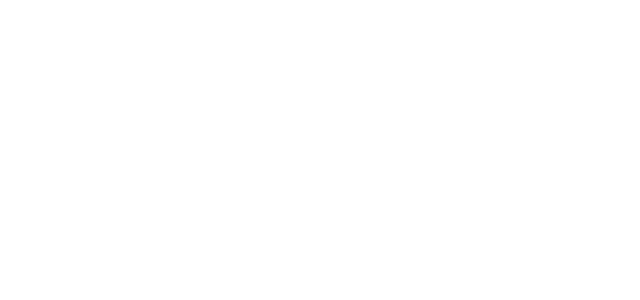
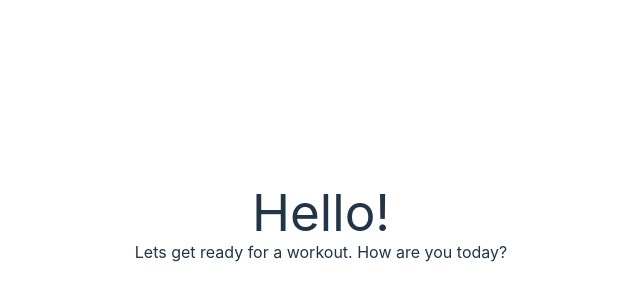
Before and after one commit to ayoubzann/MOMENTUM, a React (Vite) app in the folder Frontend/MomentumFrontend/: page / in a window 1280 px wide. Before the commit this address had no page. Shown: the part 176-476 px from the top of the page, without its empty margins (319-959 px from the left). Built offline with nearby package versions, Linux system fonts and the light colour scheme.

Commit message:
Added: CRUD finished

```diff
--- a/Frontend/MomentumFrontend/src/App.tsx
+++ b/Frontend/MomentumFrontend/src/App.tsx
@@ -2,6 +2,7 @@
 import './App.css'
 import WorkoutListPage from './comps/Pages/WorkoutListPage/WorkoutListPage'
 import WorkoutCrudPage from './comps/Pages/WorkoutCrudPage/WorkoutCrudPage'
+import MoodCheckerPage from './comps/Pages/MoodCheckerPage/MoodCheckerPage'
 
 function App() {
 
@@ -10,6 +11,7 @@
     <Routes>
       <Route path="/Workouts" element={<WorkoutListPage/>}/>
       <Route path="AddWorkouts" element={<WorkoutCrudPage/>}/>
+      <Route path="" element={<MoodCheckerPage/>}/>
     </Routes>
     </>
   )
--- /dev/null
+++ b/Frontend/MomentumFrontend/src/comps/Pages/MoodCheckerPage/MoodCheckerPage.tsx
@@ -0,0 +1,12 @@
+import React from "react";
+
+const MoodCheckerPage = () => {
+
+  return <div>
+    <h1> Hello! </h1>
+    <h2> Lets get ready for a workout. How are you today?</h2>
+
+  </div>;
+};
+
+export default MoodCheckerPage;
--- a/Frontend/MomentumFrontend/src/comps/Pages/WorkoutListPage/WorkoutCard.tsx
+++ b/Frontend/MomentumFrontend/src/comps/Pages/WorkoutListPage/WorkoutCard.tsx
@@ -2,16 +2,15 @@
 import ExerciseList from "./ExerciseList";
 import { deleteWorkout } from "../../../utils";
 
-const WorkoutCard = ({ data, onDelete }) => {
-
-
-
+const WorkoutCard = ({ data, editor, onDelete }) => {
   return (
     <div className="border p-2 m-4">
       <h2 className="text-2xl"> {data.workoutName}</h2>
       <h3 className="text-xl">Intensity: {data.workoutIntensity}</h3>
       <h3 className="text-xl">Workout level: {data.workoutLevel}</h3>
-      <button onClick={()=> onDelete(data.workoutName)}>Delete</button>
+      {editor ? (
+        <button onClick={() => onDelete(data.workoutName)}>Delete</button>
+      ) : null}
       <ExerciseList data={data.exercises} />
     </div>
   );
--- a/Frontend/MomentumFrontend/src/comps/Pages/WorkoutListPage/WorkoutList.tsx
+++ b/Frontend/MomentumFrontend/src/comps/Pages/WorkoutListPage/WorkoutList.tsx
@@ -1,13 +1,13 @@
 import React from 'react'
 import WorkoutCard from './WorkoutCard'
 
-const WorkoutList = ({data, onDelete}) => {
+const WorkoutList = ({data, editor, onDelete}) => {
   return (
     <div>
         {data.map((w, index) => {
             return (
                 <div key={index}>
-                    <WorkoutCard onDelete={onDelete} data={w}/>
+                    <WorkoutCard editor={editor} onDelete={onDelete} data={w}/>
                 </div>
             )
         })}
--- a/Frontend/MomentumFrontend/src/comps/Pages/WorkoutListPage/WorkoutListPage.tsx
+++ b/Frontend/MomentumFrontend/src/comps/Pages/WorkoutListPage/WorkoutListPage.tsx
@@ -5,6 +5,7 @@
 
 const WorkoutListPage = () => {
   const [workouts, setWorkouts] = useState([]);
+  const [editor, setEditor] = useState(false);
 
   const handleDelete = async (workoutName) => {
     try {
@@ -28,7 +29,8 @@
   return (
     <>
       <Link to="/AddWorkouts"> Add Workout</Link>
-      <WorkoutList data={workouts} onDelete={handleDelete} />
+      <button onClick={()=>setEditor(!editor)}> Edit workout list </button>
+      <WorkoutList data={workouts} editor={editor} onDelete={handleDelete} />
     </>
   );
 };
```
